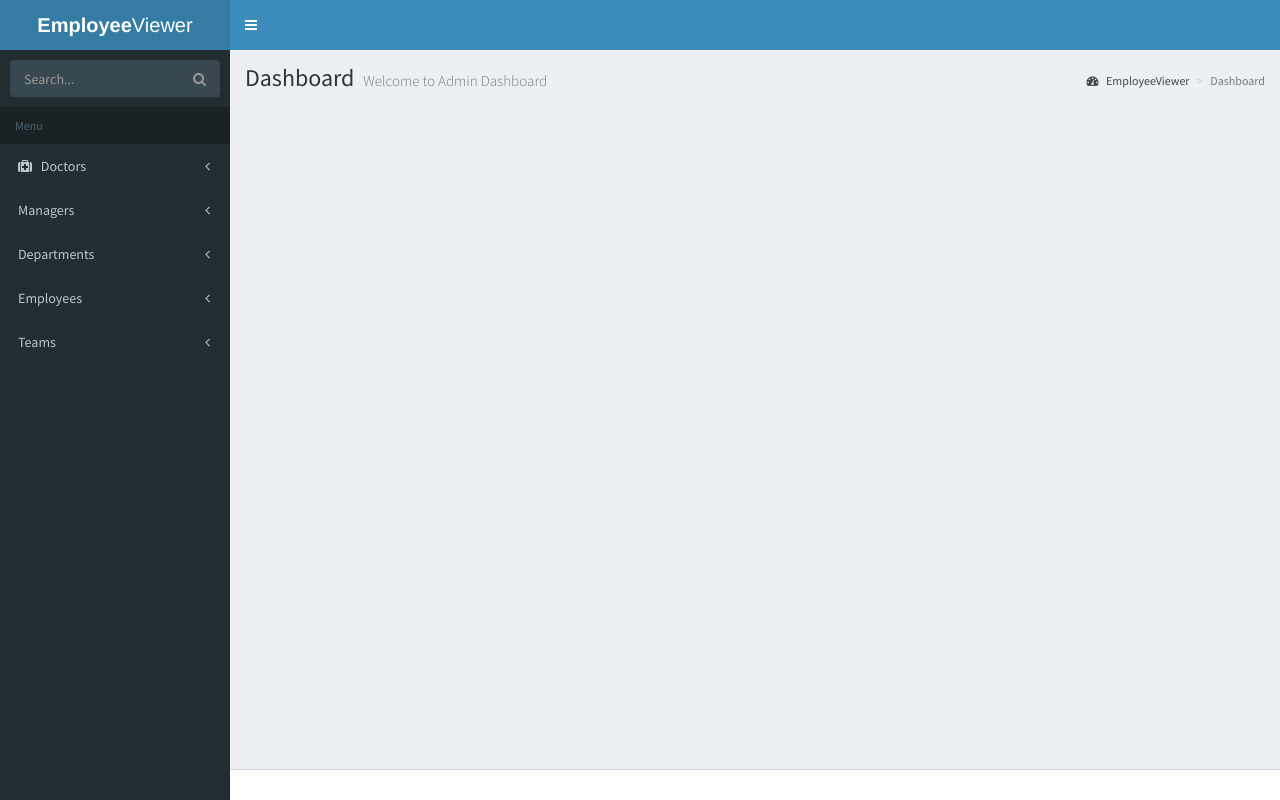
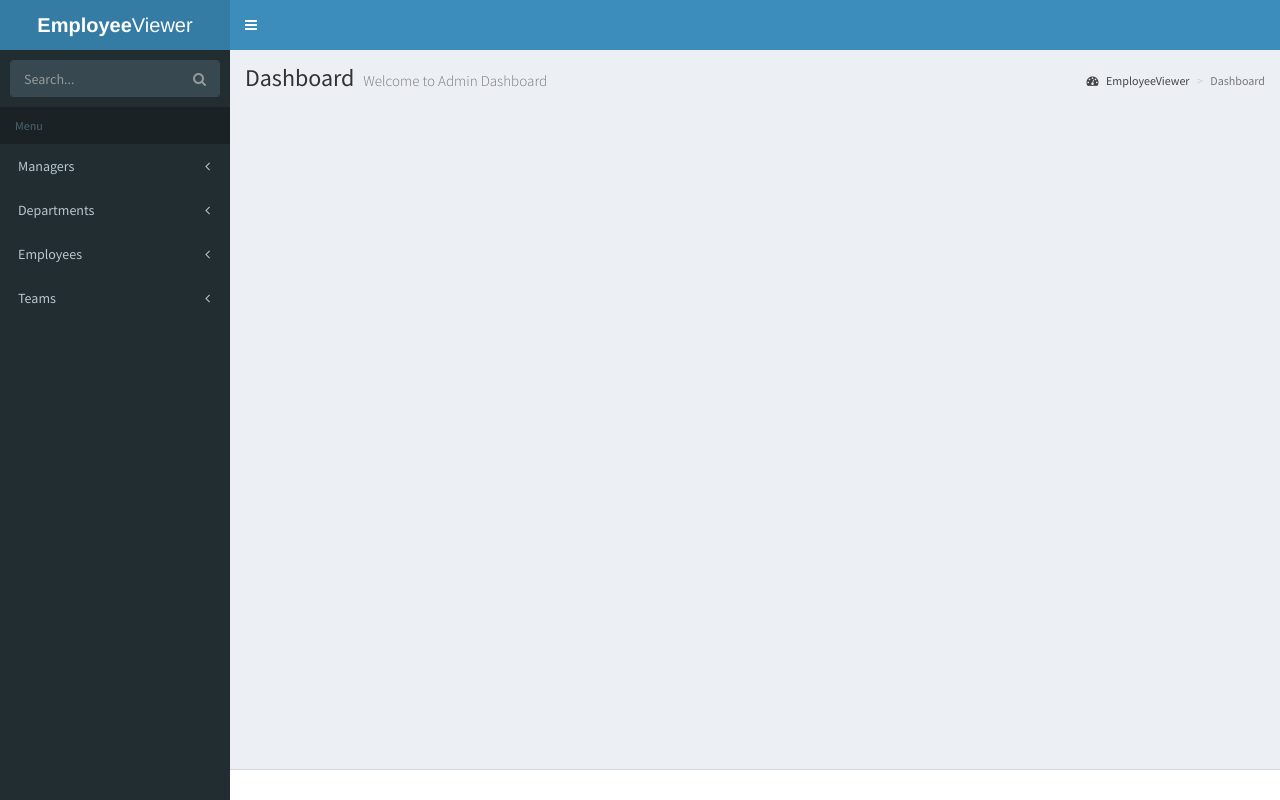
Before and after one commit to brianrbrenner/HR_Management, a PHP site: page /master.php in a window 1280 px wide. Run offline with PHP 8.4, Linux system fonts and the light colour scheme; data that the repository does not hold is empty.

Commit message:
removed doctor bar

```diff
--- a/master.php
+++ b/master.php
@@ -83,15 +83,6 @@
         <li class="header">Menu</li>
         <!-- Optionally, you can add icons to the links -->
         <li class="treeview">
-          <a href="#"><i class="fa fa-medkit"></i> <span>Doctors</span>
-            <span class="pull-right-container">
-                <i class="fa fa-angle-left pull-right"></i>
-              </span>
-          </a>
-          <ul class="treeview-menu">
-            <li><a href="/HR/doctor/create.php">Create Doctor</a></li>
-            <li><a href="/HR/doctor">All Doctors</a></li>
-          </ul>
           <!-- Managers button -->
           <a href="#"> <span>Managers</span>
             <span class="pull-right-container">
```
